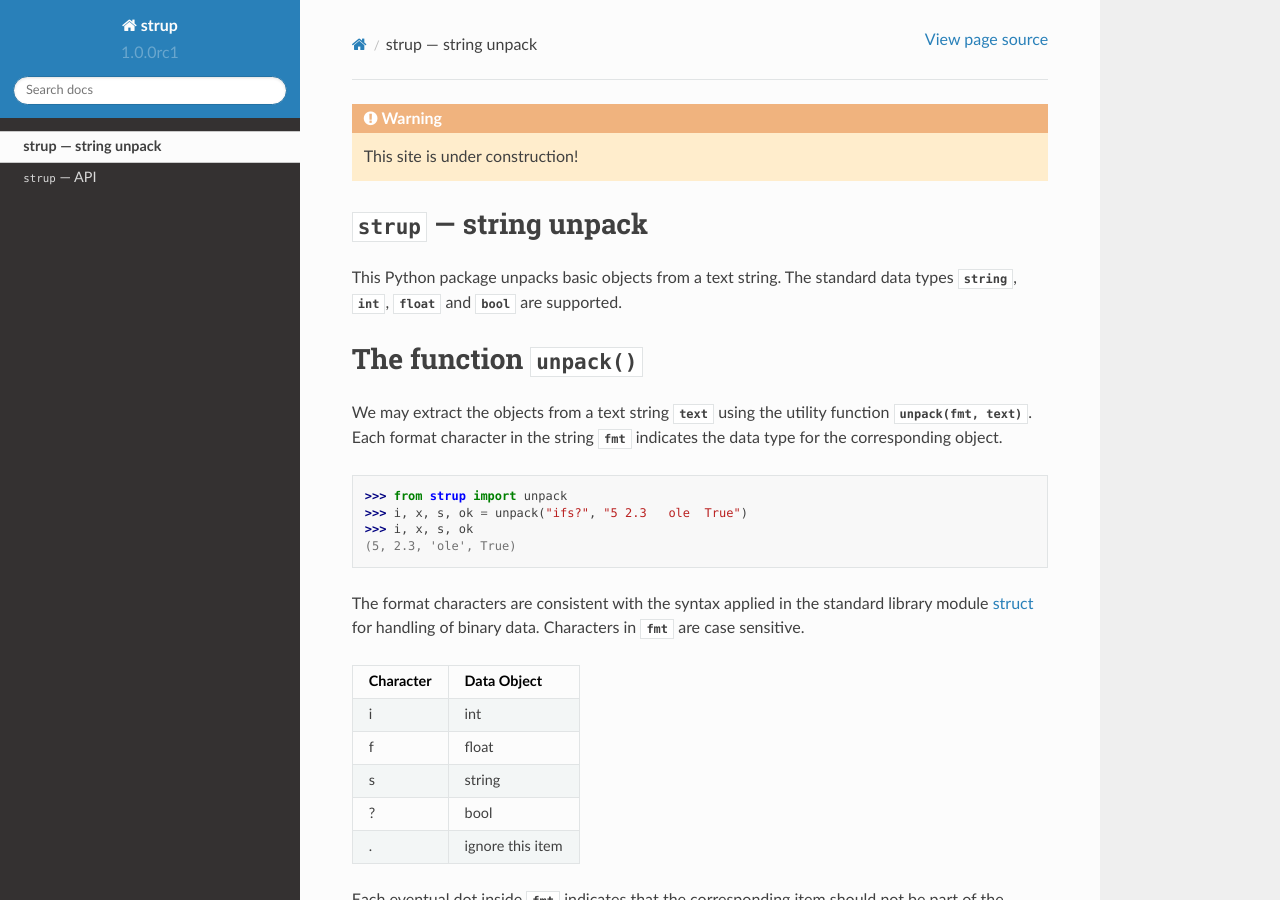
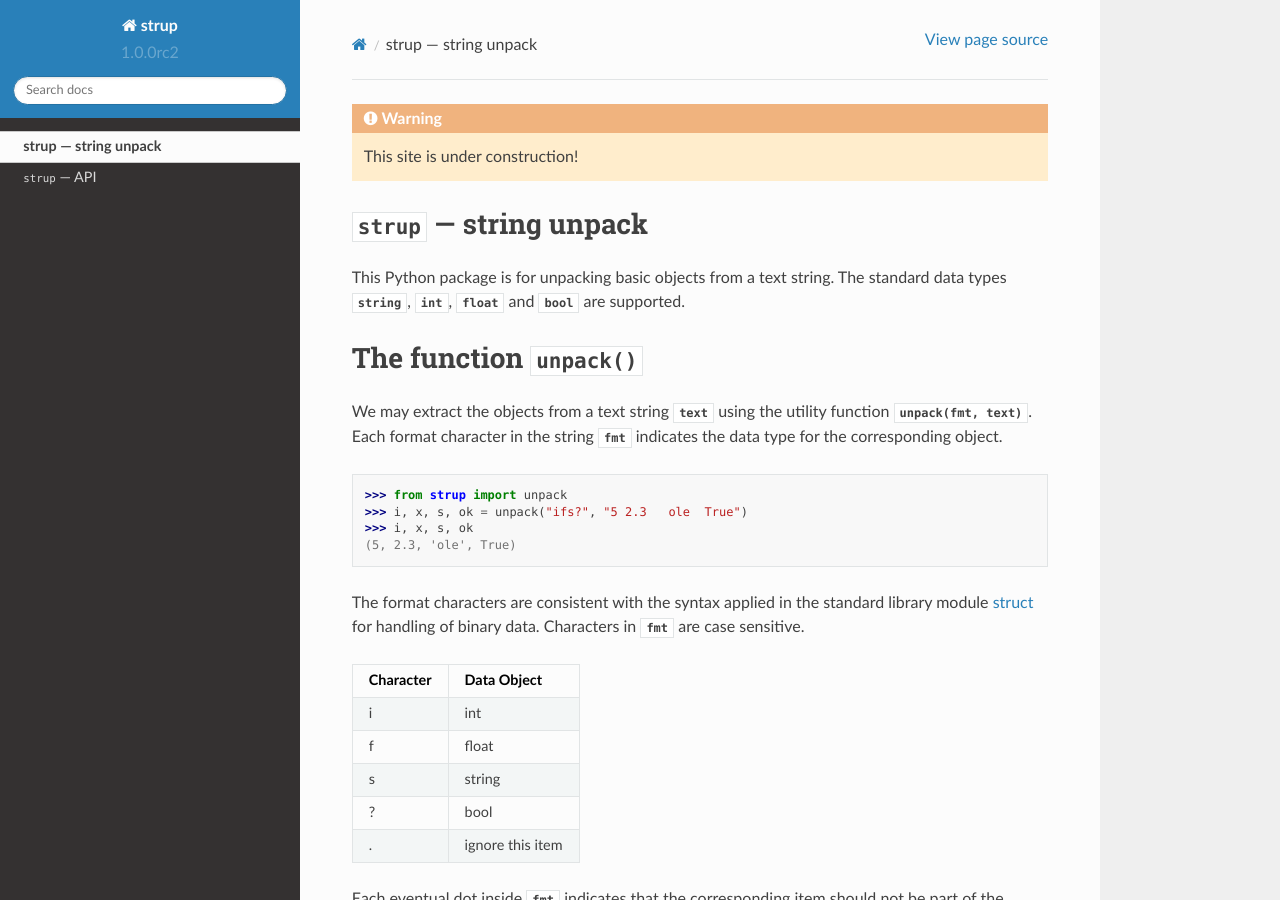
Before and after one commit to jeblohe/strup, a Sphinx documentation site: the page built from docs/source/index.rst, in a window 1280 px wide and 900 px high. Built offline with Sphinx 7.4.7 and the Read the Docs theme 2.0.0, drawn with Linux system fonts in a browser that asks for light colours; some of the changed text lies outside the part shown.

Commit message:
minor adjustments in documentation

```diff
--- a/docs/source/index.rst
+++ b/docs/source/index.rst
@@ -28,7 +28,7 @@
    :target: https://pypi.python.org/pypi/sphinx_rtd_theme/
    :alt: License
 
-This Python package unpacks basic objects from a text string.
+This Python package is for unpacking basic objects from a text string.
 The standard data types :attr:`string`, :attr:`int`, :attr:`float` and :attr:`bool` are supported.
 
 
--- a/strup/__init__.py
+++ b/strup/__init__.py
@@ -6,6 +6,6 @@ strup is written by Jens B. Helmers (c) 2020
 SPDX-License-Identifier: MIT
 """
 
-__version__ = "1.0.0rc1"
+__version__ = "1.0.0rc2"
 
 from .unpack import Unpack, unpack
```
Also changed, not shown: other parts of docs/source/index.rst (+1 -1 lines), README.md (+5 -5 lines).
